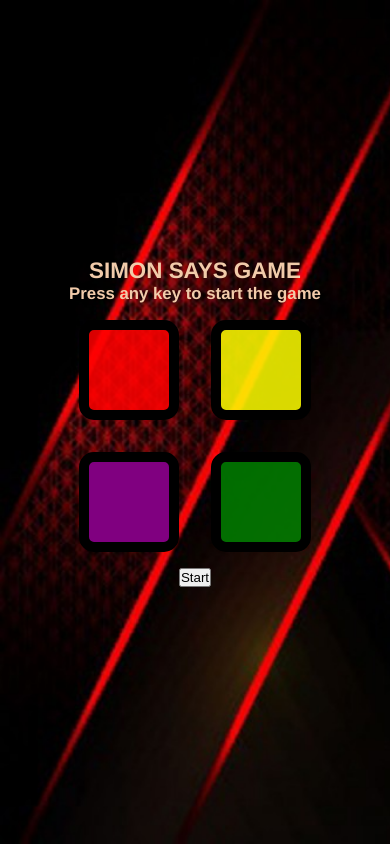
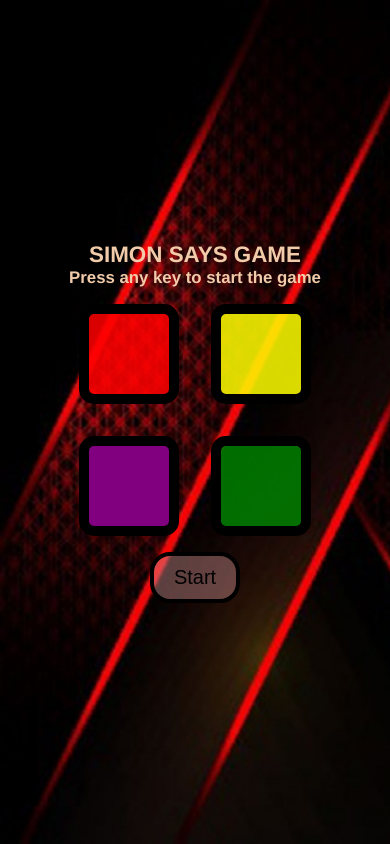
Before and after one commit to Adityab1179/Simon-Says, a plain HTML site: page index.html in a window 390 px wide. Drawn offline with Linux system fonts and the light colour scheme.

Commit message:
Update style.css

```diff
--- a/style.css
+++ b/style.css
@@ -63,6 +63,14 @@
 .flash-green {
     background-color: rgb(255, 255, 255);
 }
+button{
+    display: none;
+    padding: 10px 20px;
+    font-size: 20px;
+    border-radius: 20px;
+    border: 4px solid black;
+    background-color: rgba(211, 147, 147, 0.422);
+}
 
 @media (max-width:720px) {
     .box {
@@ -99,5 +107,7 @@
     .container {
         font-size: .7rem;
     }
-
+button{
+    display: block;
 }
+}
```
